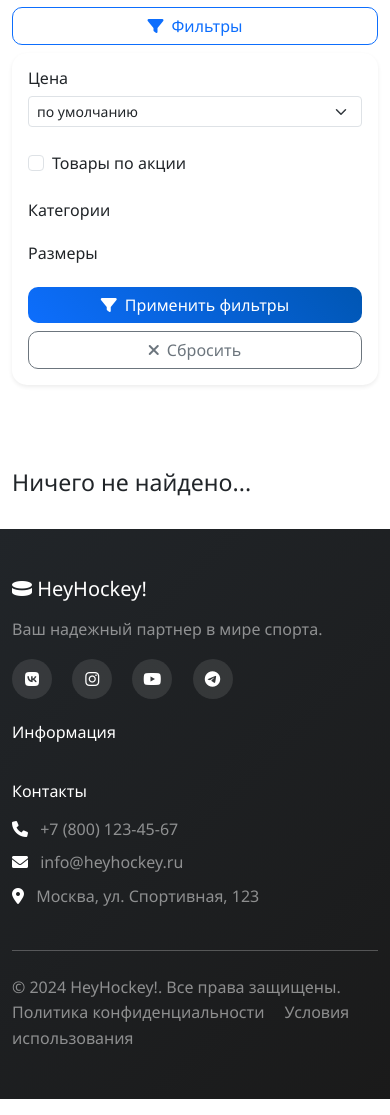
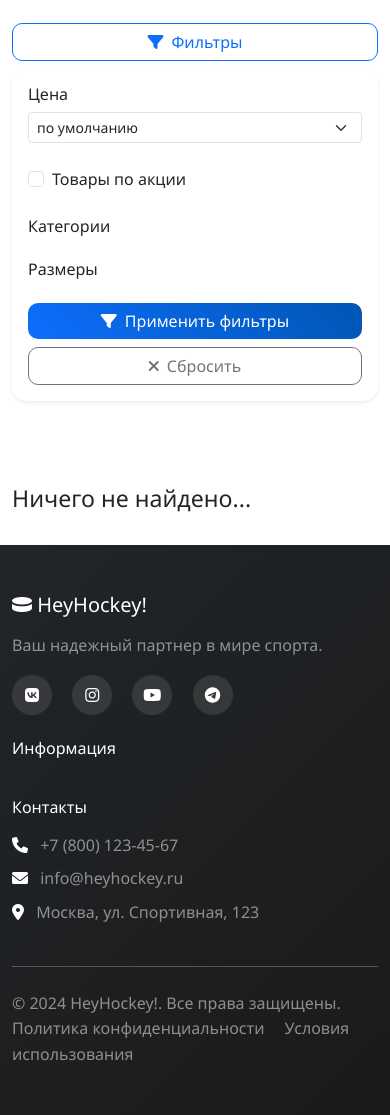
Before and after one commit to MikeKot92/HeyHockey, a Django app: page /goods/1 in a window 390 px wide. Shown: the part 113-1228 px from the top of the page. Run offline with Django 5.2, Linux system fonts and the light colour scheme; data that the repository does not hold is empty; parts of the project's set-up code (start-up, migrations or seed data) failed here and were passed over; some libraries are stand-ins or nearby versions.

Commit message:
fix frontend

```diff
--- a/carts/views.py
+++ b/carts/views.py
@@ -20,8 +20,6 @@ def cart_add(request, product_id):
 
     cart_html = render_to_string('cart/cart_count_badge.html', request=request)
     return HttpResponse(cart_html)
-
-
 
 
 def cart_change(request, product_id, num, size_id, quantity):
--- a/favorites/favorites.py
+++ b/favorites/favorites.py
@@ -5,6 +5,7 @@ class Favorites:
     """
     Класс для управления избранными товарами пользователя через сессию.
     """
+
     def __init__(self, request):
         self.session = request.session
         favorites = self.session.get('favorites', [])
--- a/static/css/styles.css
+++ b/static/css/styles.css
@@ -392,7 +392,7 @@ html {
 /* Mobile Menu */
 @media (max-width: 991.98px) {
   body{
-    padding-top: 2rem;
+    padding-top: 3rem;
   }
 
   .navbar > .container {
```
Also changed, not shown: orders/views.py (+3 -4 lines).
